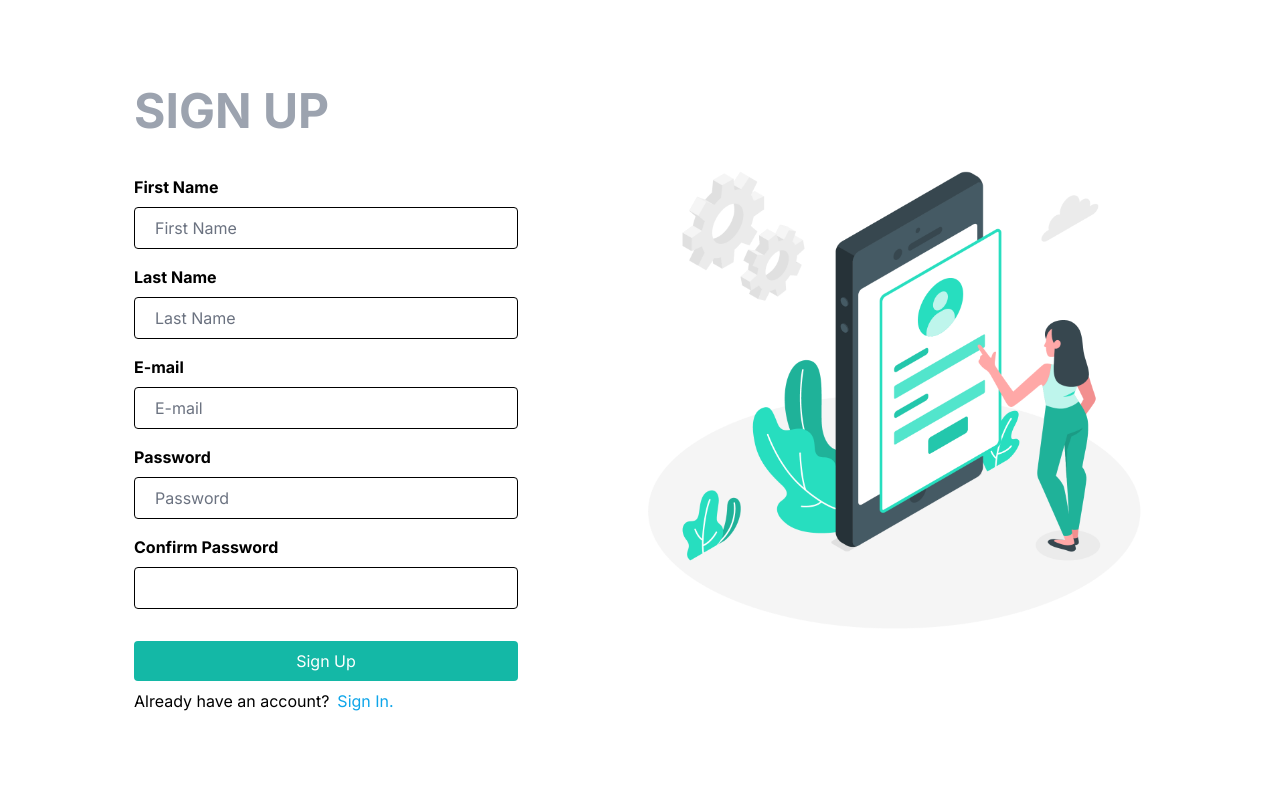
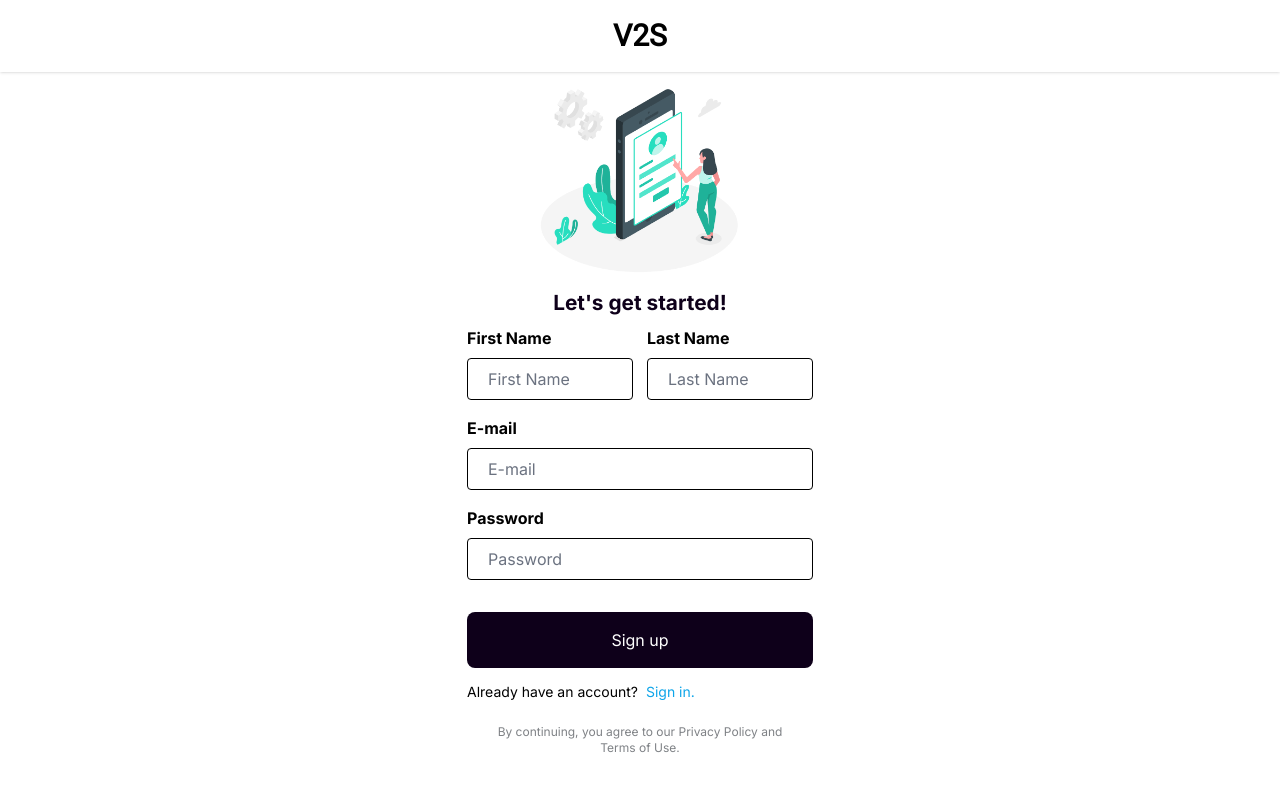
Before and after one commit to AhmedFady775/ECOMM-Frontend, a React (Vite) app: page /signup in a window 1280 px wide. Shown: the top 792 px of the page. Built offline with nearby package versions, Linux system fonts and the light colour scheme.

Commit message:
Sign in and up UI updates

```diff
--- a/src/pages/Auth/SignIn.jsx
+++ b/src/pages/Auth/SignIn.jsx
@@ -23,7 +23,7 @@ export default function SignIn() {
   const navigate = useNavigate();
   const { search } = useLocation();
   const redirectInUrl = new URLSearchParams(search).get("redirect");
-  const redirect = redirectInUrl ? redirectInUrl : "/shop";
+  const redirect = redirectInUrl ? redirectInUrl : "/";
 
   const [email, setEmail] = useState("");
   const [password, setPassword] = useState("");
@@ -48,7 +48,7 @@ export default function SignIn() {
       ctxDispatch({ type: "USER_SIGNIN", payload: data });
       localStorage.setItem("userInfo", JSON.stringify(data));
       dispatch({ type: "LOGIN_SUCCESS" });
-      navigate(redirect || "/shop");
+      navigate(redirect || "/");
       toast.success("Logged in");
     } catch (error) {
       dispatch({ type: "LOGIN_FAIL" });
@@ -63,14 +63,20 @@ export default function SignIn() {
   }, [navigate, redirect, userInfo]);
 
   return (
-    <div className="flex h-screen items-center justify-center bg-white">
-      <div className="flex flex-row items-center md:space-x-32 w-full justify-center">
-        <div className="md:flex hidden flex-col items-center">
-          <img src={mobileLogin} className="w-[500px]" />
+    <div className="flex flex-col">
+      <div className="flex h-[72px] items-center justify-center shadow">
+        <Link to="/">
+          <p className="text-2xl md:text-3xl font-bold Robot">V2S</p>
+        </Link>
+      </div>
+      <div className="flex flex-col items-center lg:w-[378px] lg:max-w-[378px] px-4 lg:mx-auto">
+        <div className="flex my-4 items-center">
+          <img src={mobileLogin} className="w-[200px]" />
         </div>
-
-        <form onSubmit={submitHandler} className="w-[80%] md:w-[30%]">
-          <p className="text-5xl font-bold text-gray-400 mb-10">SIGN IN</p>
+        <p className="text-[#0e001a] mb-2 text-[1.3rem] font-semibold leading-[1.8rem] ">
+          Welcome back!
+        </p>
+        <form onSubmit={submitHandler} className="flex flex-col w-full">
           <div className="flex flex-col mb-4">
             <label className="inputlabel">E-mail</label>
             <div className="inputCont">
@@ -97,21 +103,21 @@ export default function SignIn() {
           <div className="flex flex-col ">
             {loading ? (
               <button
-                className="bg-slate-300 text-white py-2 px-6 rounded flex justify-center items-center "
+                className="bg-slate-300 text-white  p-4 rounded flex justify-center items-center "
                 type="submit"
               >
                 <CircularProgress size={25} thickness={4} color="inherit" />
               </button>
             ) : (
               <button
-                className="bg-teal-500 text-white py-2 px-6 rounded"
+                className="bg-[#0e001a] text-white p-4 rounded-lg hover:bg-[#0e001ab7] transition"
                 type="submit"
               >
                 Sign In
               </button>
             )}
           </div>
-          <div className="flex mt-2">
+          <div className="flex mt-4 text-sm font-normal leading-4 tracking-[0]">
             New customer?{" "}
             <Link
               className="text-sky-500 ml-2"
@@ -121,6 +127,9 @@ export default function SignIn() {
             </Link>
           </div>
         </form>
+        <p className="text-xs font-normal leading-4 tracking-[0] text-center w-[300px] text-[#7f8286] mt-6">
+          By continuing, you agree to our Privacy Policy and Terms of Use.
+        </p>
       </div>
     </div>
   );
--- a/src/pages/Auth/SignUp.jsx
+++ b/src/pages/Auth/SignUp.jsx
@@ -25,13 +25,12 @@ export default function SignUp() {
   const navigate = useNavigate();
   const { search } = useLocation();
   const redirectInUrl = new URLSearchParams(search).get("redirect");
-  const redirect = redirectInUrl ? redirectInUrl : "/shop";
+  const redirect = redirectInUrl ? redirectInUrl : "/";
   const [firstName, setFirstName] = useState("");
   const [lastName, setLastName] = useState("");
 
   const [email, setEmail] = useState("");
   const [password, setPassword] = useState("");
-  const [confirmPassword, setConfirmPassword] = useState("");
   const [passwordShown, setPasswordShown] = useState(false);
   const { state, dispatch: ctxDispatch } = useContext(Store);
   const { userInfo } = state;
@@ -42,10 +41,6 @@ export default function SignUp() {
 
   const submitHandler = async (e) => {
     e.preventDefault();
-    if (password !== confirmPassword) {
-      toast.error("Passwords do not match");
-      return;
-    }
     try {
       dispatch({ type: "LOGIN_REQUEST" });
 
@@ -61,7 +56,7 @@ export default function SignUp() {
       ctxDispatch({ type: "USER_SIGNIN", payload: data });
       localStorage.setItem("userInfo", JSON.stringify(data));
       dispatch({ type: "LOGIN_SUCCESS" });
-      navigate(redirect || "/shop");
+      navigate(redirect || "/");
       toast.success("Logged in");
     } catch (error) {
       dispatch({ type: "LOGIN_FAIL" });
@@ -76,12 +71,23 @@ export default function SignUp() {
   }, [navigate, redirect, userInfo]);
 
   return (
-    <div className="flex h-screen items-center justify-center bg-white">
-      <div className="flex flex-row items-center space-x-32 w-full justify-center">
-        <form onSubmit={submitHandler} className="w-[80%] md:w-[30%]">
-          <p className="text-5xl font-bold text-gray-400 mb-10">SIGN UP</p>
+    <div className="flex flex-col">
+      <div className="flex h-[72px] items-center justify-center shadow">
+        <Link to="/">
+          <p className="text-2xl md:text-3xl font-bold Robot">V2S</p>
+        </Link>
+      </div>
+      <div className="flex flex-col items-center lg:w-[378px] lg:max-w-[378px] px-4 lg:mx-auto">
+        <div className="flex my-4 items-center">
+          <img src={mobileLogin} className="w-[200px]" />
+        </div>
+        <p className="text-[#0e001a] mb-2 text-[1.3rem] font-semibold leading-[1.8rem] ">
+          Let's get started!
+        </p>
+        <form onSubmit={submitHandler} className="flex flex-col w-full">
           <div className="flex flex-col mb-4">
-            <div className="inputCont">
+            <div className="flex flex-row justify-between">
+              <div className="flex flex-col w-[48%]">
                 <label className="inputlabel">First Name</label>
                 <input
                   placeholder="First Name"
@@ -90,7 +96,7 @@ export default function SignUp() {
                   required
                 />
               </div>
-            <div className="inputCont">
+              <div className="flex flex-col w-[48%]">
                 <label className="inputlabel">Last Name</label>
                 <input
                   placeholder="Last Name"
@@ -99,6 +105,8 @@ export default function SignUp() {
                   required
                 />
               </div>
+            </div>
+
             <div className="inputCont">
               <label className="inputlabel">E-mail</label>
               <input
@@ -120,46 +128,37 @@ export default function SignUp() {
                 required
               />
             </div>
-            <div className="inputCont">
-              <label className="inputlabel">Confirm Password</label>
-              <input
-                className="input"
-                type="password"
-                onChange={(e) => setConfirmPassword(e.target.value)}
-                required
-              />
           </div>
-          </div>
-          <div className="flex flex-col">
+          <div className="flex flex-col ">
             {loading ? (
               <button
-                className="bg-slate-300 text-white py-2 px-6 rounded flex justify-center items-center"
+                className="bg-slate-300 text-white  p-4 rounded flex justify-center items-center "
                 type="submit"
               >
                 <CircularProgress size={25} thickness={4} color="inherit" />
               </button>
             ) : (
               <button
-                className="bg-teal-500 text-white py-2 px-6 rounded"
+                className="bg-[#0e001a] text-white p-4 rounded-lg hover:bg-[#0e001ab7] transition"
                 type="submit"
               >
-                Sign Up
+                Sign up
               </button>
             )}
           </div>
-          <div className="flex mt-2">
+          <div className="flex mt-4 text-sm font-normal leading-4 tracking-[0]">
             Already have an account?
             <Link
               className="text-sky-500 ml-2"
               to={`/signin?redirect=${redirect}`}
             >
-              Sign In.
+              Sign in.
             </Link>
           </div>
         </form>
-        <div className="md:flex hidden flex-col items-center">
-          <img src={mobileLogin} className="w-[500px]" />
-        </div>
+        <p className="text-xs font-normal leading-4 tracking-[0] text-center w-[300px] text-[#7f8286] mt-6">
+          By continuing, you agree to our Privacy Policy and Terms of Use.
+        </p>
       </div>
     </div>
   );
```
Lines whose indentation alone changed are shown as unchanged.
